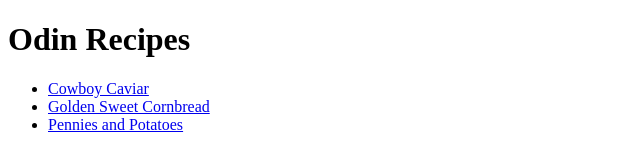
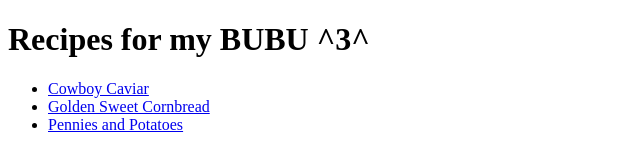
Before and after one commit to notmonica/odin-recipes, a plain HTML site: page index.html in a window 1280 px wide. Shown: the whole page, without its empty margins (0-640 px from the left). Drawn offline with Linux system fonts and the light colour scheme.

Commit message:
Minor format fix

```diff
--- a/index.html
+++ b/index.html
@@ -6,7 +6,7 @@
 </head>
 
 <body>
-    <h1>Odin Recipes</h1>
+    <h1>Recipes for my BUBU ^3^</h1>
     <ul>
         <li><a href="./recipes/cowboy_caviar.html">Cowboy Caviar</a></li>
         <li><a href="./recipes/golden_sweet_cornbread.html">Golden Sweet Cornbread</a></li>
```
